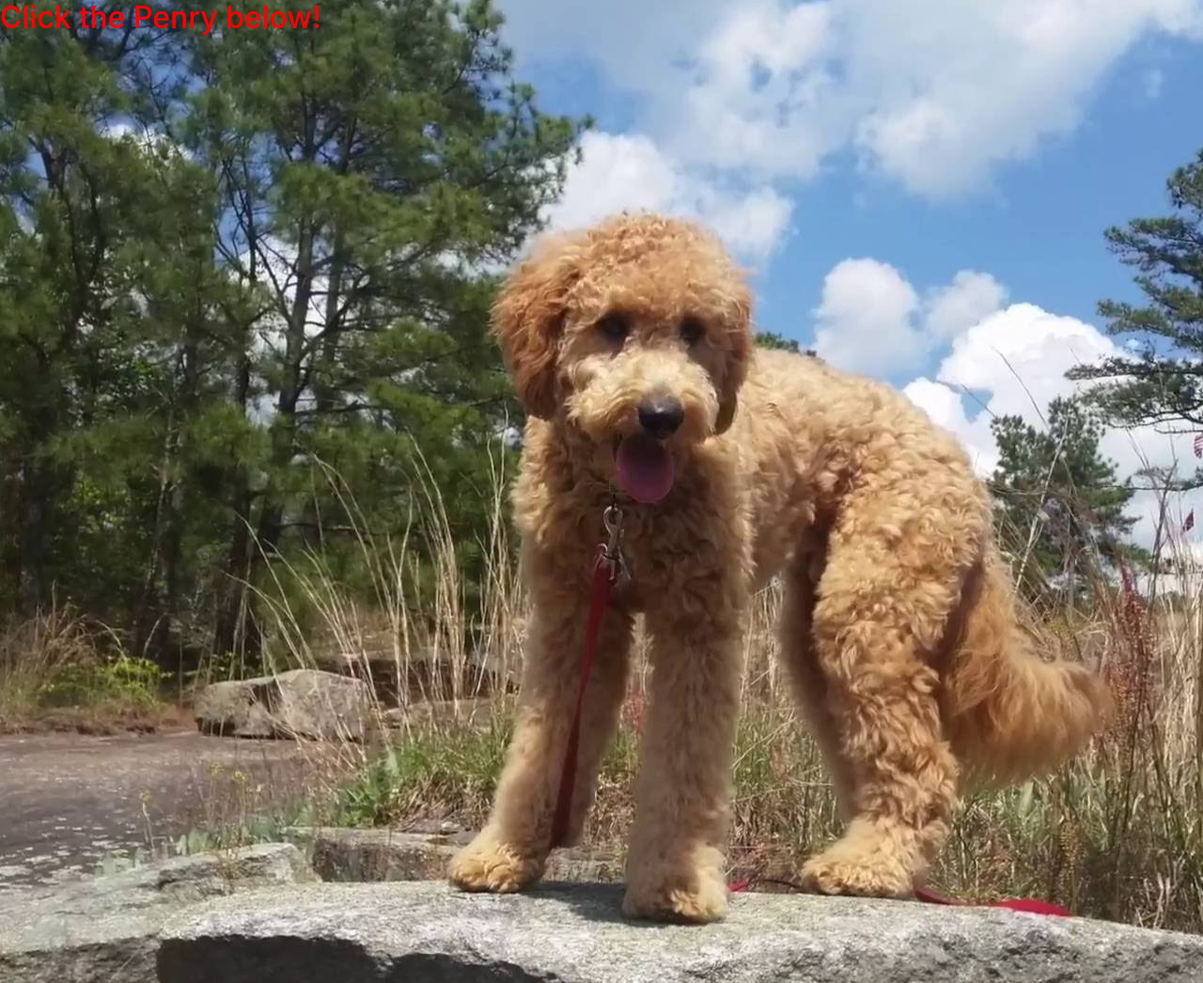
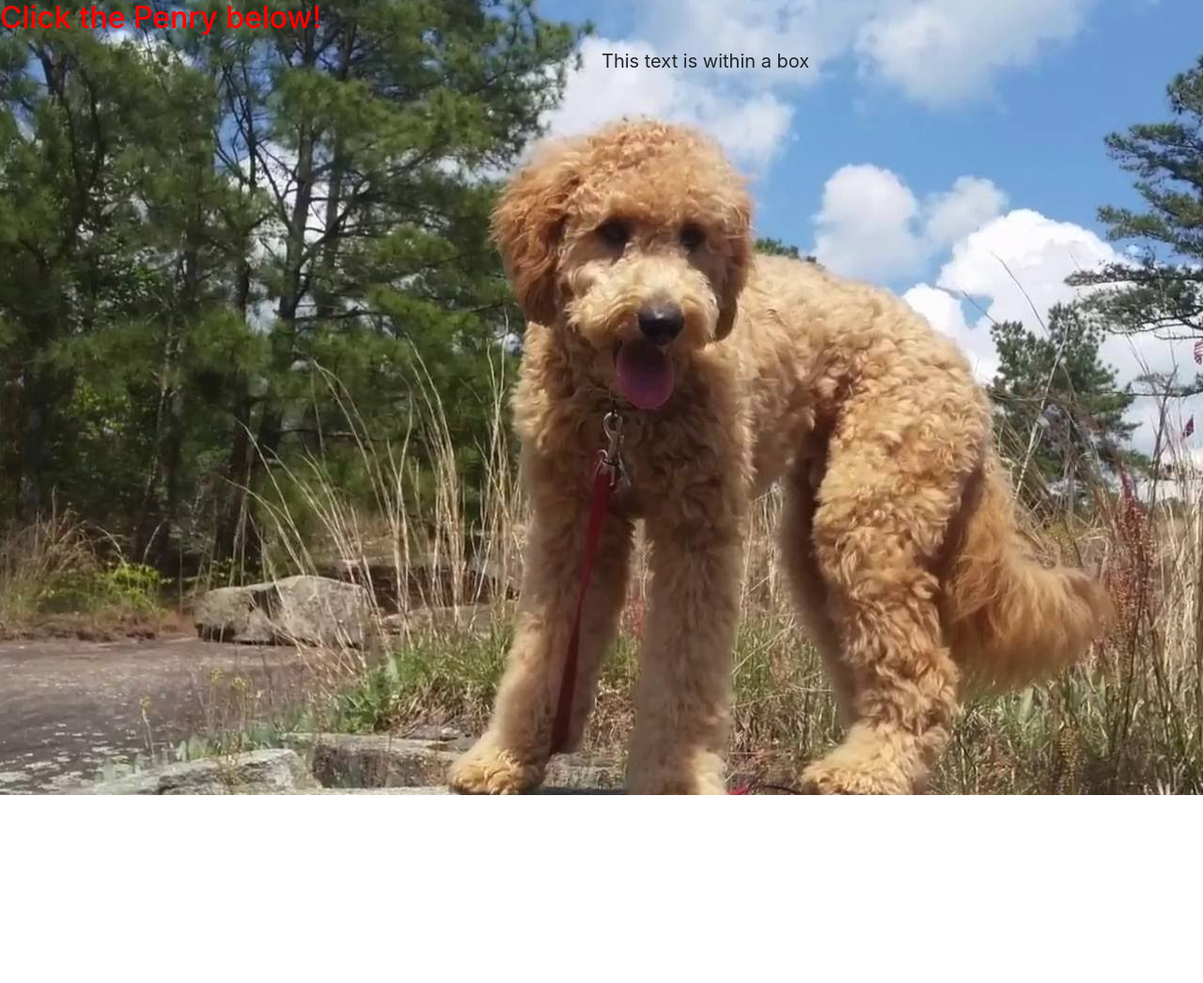
Before and after one commit to AnubisSec/PenryClicker, a website: page public/index.html in a window 1280 px wide. Shown: the whole page at 94% size. After the commit the page ends 846 px from the top, so only its background shows below. Drawn offline with Linux system fonts and the light colour scheme.

Commit message:
Added TODO, comments, and others

```diff
--- a/public/css/full.css
+++ b/public/css/full.css
@@ -11,5 +11,12 @@ body {
 
 button {
   width: 100%;
-  height: 1000px
+  height: 800px;
 }
+
+div {
+  position: absolute;
+  left: 50%;
+  bottom: 90%;
+  font-size: 15pt;
+}
--- a/public/index.html
+++ b/public/index.html
@@ -12,8 +12,12 @@
 <body>
 <h2><font color="red">Click the Penry below!</font></h2>
 
+<!-- Setting the style to opacity = 0 allows the button to be hidden, but still having it initiate the "click" event -->
+<button style="opacity: 0" class="button" id="penryButton">Click HERE</button>
+<!-- client.js is the clicking function-->
+<script src="client.js"></script>
 
-<button style="opacity: 0" class="button" id="penryButton">Click HERE</button>
-<script src="client.js"></script>
+<div>This text is within a box
+</div>
 </body>
 </html>
```
Also changed, not shown: public/client.js (+6 -1 lines), website.js (+4 -5 lines), 1 other file.
